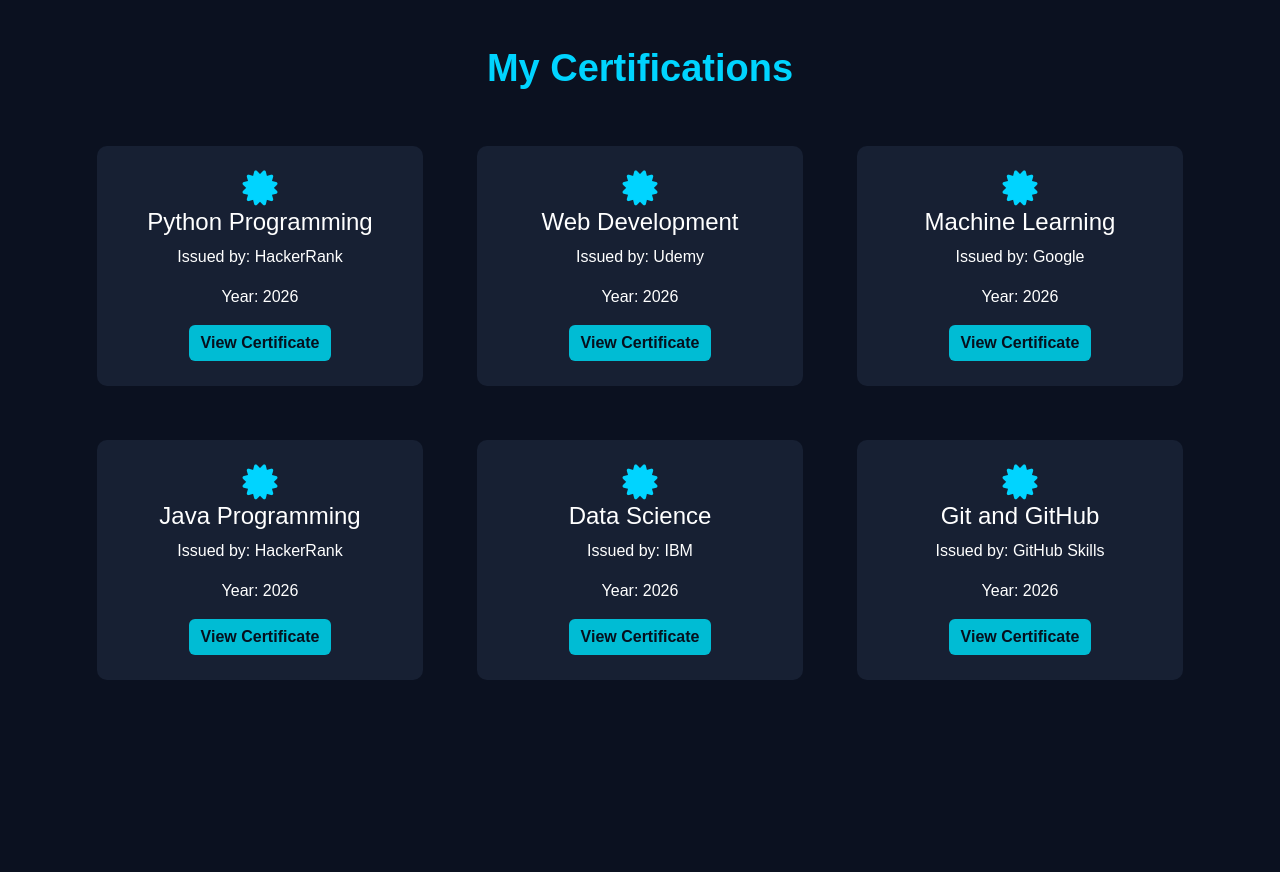
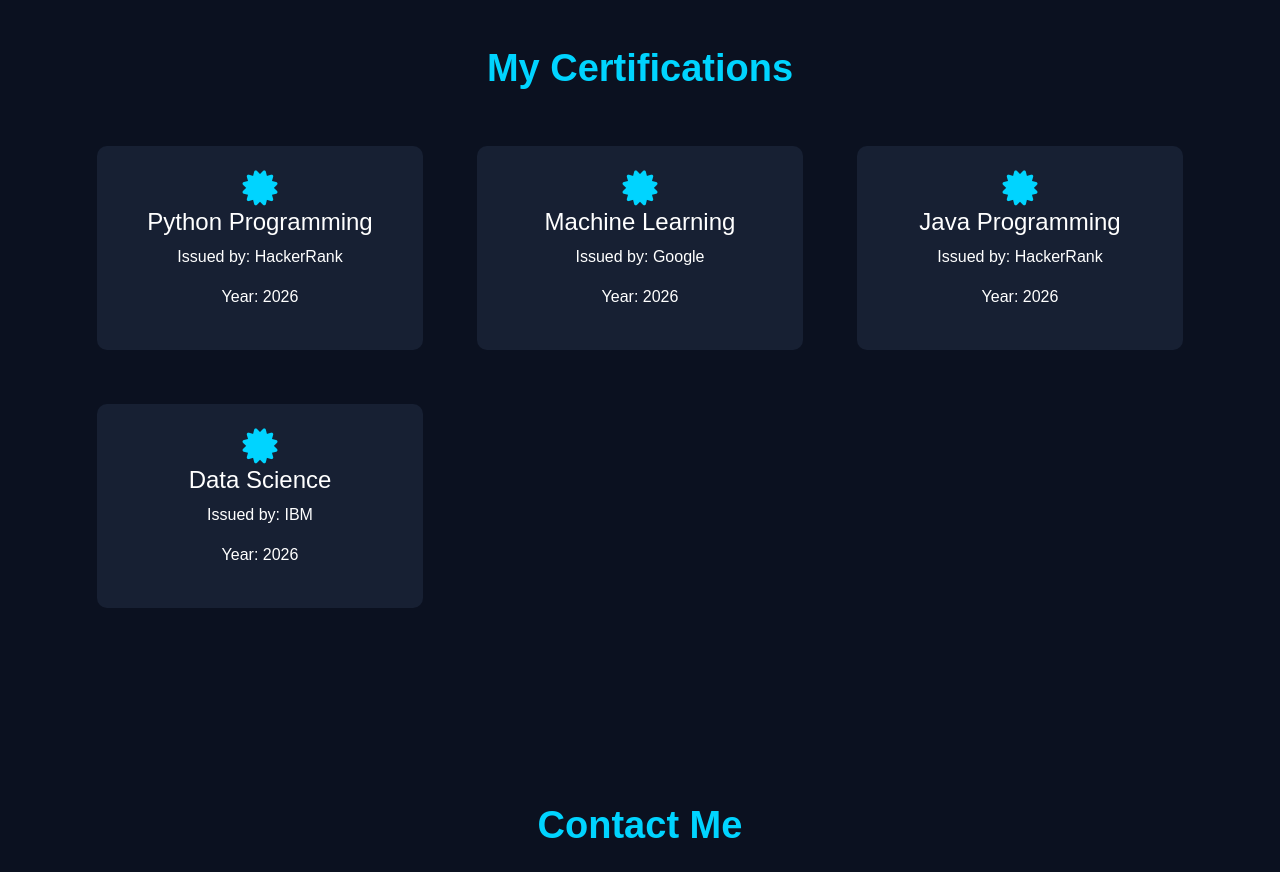
Before and after one commit to pashaameer2024-sketch/MyPortfolio, a plain HTML site: page index.html in a window 1280 px wide. Shown: the part 3020-3892 px from the top of the page. Drawn offline with nearby package versions, Linux system fonts and the light colour scheme.

Commit message:
Update index.html

```diff
--- a/index.html
+++ b/index.html
@@ -523,17 +523,6 @@ and build innovative applications.
             <h4>Python Programming</h4>
             <p>Issued by: HackerRank</p>
             <p>Year: 2026</p>
-            <a href="#" class="btn btn-primary">View Certificate</a>
-        </div>
-    </div>
-
-    <div class="col-md-4">
-        <div class="certificate">
-            <i class="fas fa-certificate"></i>
-            <h4>Web Development</h4>
-            <p>Issued by: Udemy</p>
-            <p>Year: 2026</p>
-            <a href="#" class="btn btn-primary">View Certificate</a>
         </div>
     </div>
 
@@ -543,7 +532,6 @@ and build innovative applications.
             <h4>Machine Learning</h4>
             <p>Issued by: Google</p>
             <p>Year: 2026</p>
-            <a href="#" class="btn btn-primary">View Certificate</a>
         </div>
     </div>
 
@@ -553,7 +541,6 @@ and build innovative applications.
             <h4>Java Programming</h4>
             <p>Issued by: HackerRank</p>
             <p>Year: 2026</p>
-            <a href="#" class="btn btn-primary">View Certificate</a>
         </div>
     </div>
 
@@ -563,17 +550,6 @@ and build innovative applications.
             <h4>Data Science</h4>
             <p>Issued by: IBM</p>
             <p>Year: 2026</p>
-            <a href="#" class="btn btn-primary">View Certificate</a>
-        </div>
-    </div>
-
-    <div class="col-md-4">
-        <div class="certificate">
-            <i class="fas fa-certificate"></i>
-            <h4>Git and GitHub</h4>
-            <p>Issued by: GitHub Skills</p>
-            <p>Year: 2026</p>
-            <a href="#" class="btn btn-primary">View Certificate</a>
         </div>
     </div>
 
```
